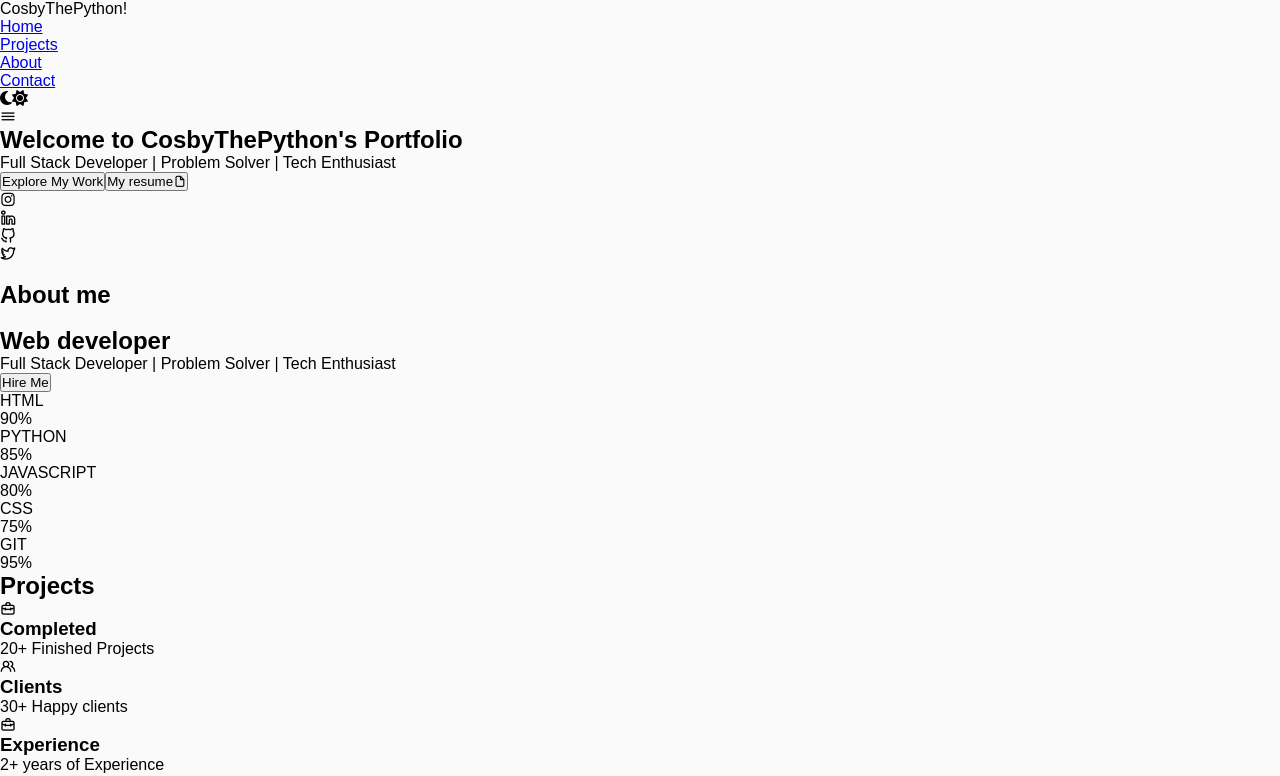
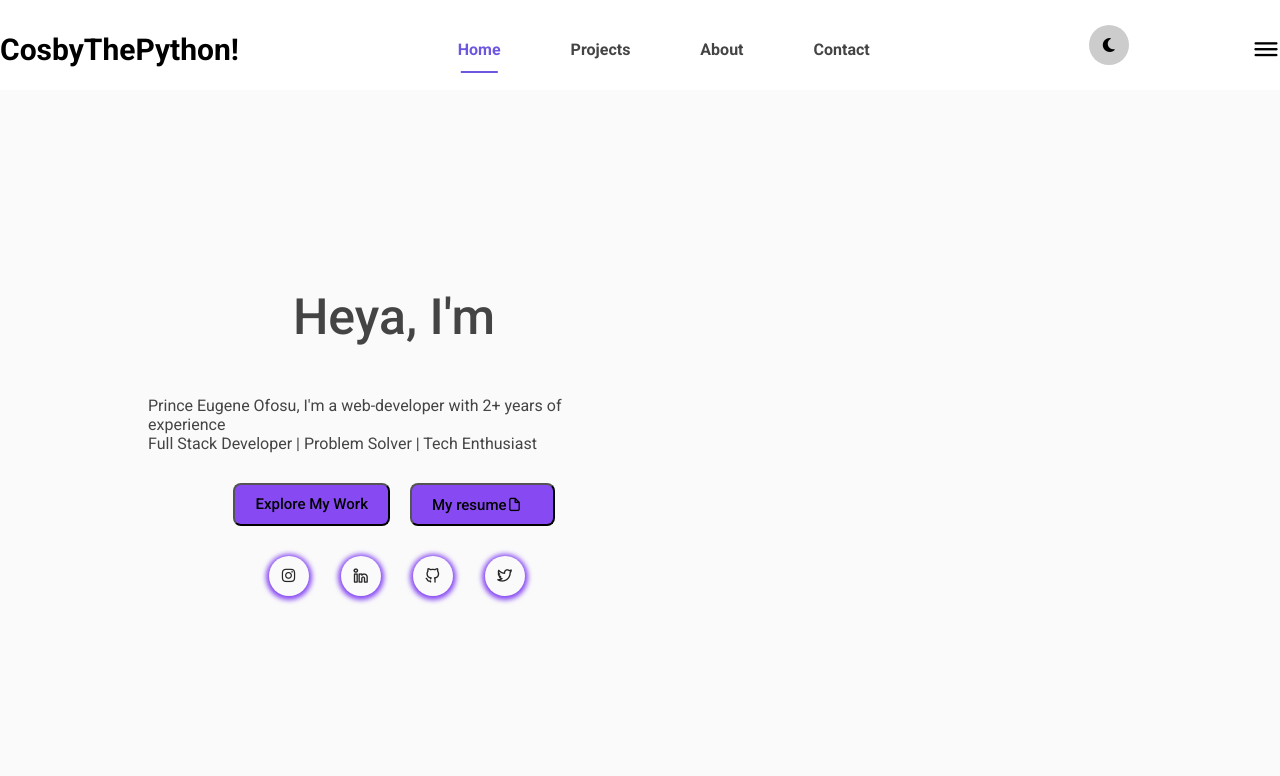
Before and after one commit to Pcosby5/react_journey, a React (Create React App) app in the folder cosby-the-python-portfolio/: page / in a window 1280 px wide. Shown: the top 776 px of the page. Built offline with nearby package versions, Linux system fonts and the light colour scheme; a web font is replaced by a local one.

Commit message:
styling nav and hero

```diff
--- a/cosby-the-python-portfolio/src/components/ContactForm.js
+++ b/cosby-the-python-portfolio/src/components/ContactForm.js
@@ -2,6 +2,7 @@ import React from 'react'
 
 const ContactForm = () => {
   return (
+    <main className="wrapper">
         <section className="section" id="contact">
             <div className="top-header">
                 <h1>Let's work together</h1>
@@ -35,8 +36,8 @@ const ContactForm = () => {
                     </div>
                 </div>
             </div>
-
         </section>
+    </main>
   )
 }
 
--- a/cosby-the-python-portfolio/src/components/Header.css
+++ b/cosby-the-python-portfolio/src/components/Header.css
@@ -1,24 +1,114 @@
-/* header {
-    background-color: #333;
-    padding: 10px 0;
+.container {
+    width: 100%;
+    position: relative;
 }
 
-nav ul {
-    list-style: none;
+nav {
+    position: fixed;
     display: flex;
-    justify-content: space-around;
+    justify-content: space-between;
+    width: 100%;
+    height: 90px;
+    line-height: 100px;
+    background: var(--nav-color);
+    padding-inline: 10wv;
+    transition: 0.3s;
+    z-index: 100;
+
+}
+
+.nav-logo {
+    position: relative;
+}
+
+.nav-name {
+    font-size: 30px;
+    font-weight: 600;
+    color: var(--logo-color);
+}
+
+.nav-menu,
+.nav_menu_list {
+    display: flex;
+    column-gap: -30px;
+}
+
+.nav-menu,
+.nav_list {
+    text-decoration: none;
+    color: var(--text-color);
+    font-weight: 600;
+    padding-inline: 15px;
+    margin-inline: 20px;
+    position: relative;
 }
 
 nav ul li {
-    margin: 0 15px;
+    list-style: none;
+
 }
 
-nav ul li a {
-    color: white;
-    text-decoration: none;
-    font-weight: bold;
+.active-link {
+    position: relative;
+    color: var(--first-color);
+    transition: 0.3s;
+
+
 }
 
-nav ul li a:hover {
-    color: #ddd;
-} */
+.active-link::after {
+    content: "";
+    position: absolute;
+    left: 50%;
+    bottom: -15px;
+    transform: translate(-50%, -50%);
+    width: 50%;
+    height: 2px;
+    background: var(--first-color);
+}
+.nav-menu-btn {
+    display: flex;
+}
+
+.nav-menu-btn i {
+    font-size: 28px;
+    cursor: pointer;
+    color: var(--nav-icon);
+}
+
+.mode {
+    display: flex;
+    align-items: center;
+    margin-right: -2%;
+
+}
+
+.moon-sun {
+    position: relative;
+    display: flex;
+    align-items: center;
+    justify-content: center;
+    height: 40px;
+    width: 40px;
+    border-radius: 30px;
+    cursor: pointer;
+    background: var(--mode-color);
+
+}
+.moon-sun :is(#moon,#sun) {
+    position: absolute;
+    transition: .2s ease-in-out;
+
+}
+
+#sun {
+    opacity: 0;
+}
+
+body.dark #sun {
+    opacity: 1;
+}
+
+body.dark #moon {
+    opacity: 0;
+}
--- a/cosby-the-python-portfolio/src/components/Header.js
+++ b/cosby-the-python-portfolio/src/components/Header.js
@@ -1,27 +1,35 @@
-import { Link } from 'react-router-dom';
+import { NavLink } from 'react-router-dom';
 import './Header.css';  // Optional: for adding custom styles
 
 function Header() {
   return (
-    <header>
-      <nav>
-        <div className='nav_logo'>
-            <p>CosbyThePython!</p>
+    <header className="container">
+      <nav id="header">
+        <div className='nav-logo'>
+            <p className="nav-name">CosbyThePython!</p>
         </div>
+
+        <div className="nav-menu" id="myNavMenu">
           <ul className='nav_menu_list'>
             <li>
-            <Link to="/" className='nav_list'>Home</Link>
+              <NavLink
+                to="/"
+                className={({ isActive }) => isActive ? 'nav_list active-link' : 'nav_list'}
+              >
+                Home
+              </NavLink>
             </li>
             <li>
-            <Link to="/projects" className='nav_list'>Projects</Link>
+              <NavLink to="/projects" className='nav_list'>Projects</NavLink>
             </li>
             <li>
-            <Link to="/about" className='nav_list'>About</Link>
+              <NavLink to="/about" className='nav_list'>About</NavLink>
             </li>
             <li>
-            <Link to="/contact" className='nav_list'>Contact</Link>
+              <NavLink to="/contact" className='nav_list'>Contact</NavLink>
             </li>
           </ul>
+        </div>
 
         {/* dark mode */}
         <div className="mode">
@@ -34,6 +42,7 @@ function Header() {
         <div className='nav-menu-btn'>
             <i className='uil uil-bars' ></i>
         </div>
+
       </nav>
     </header>
   );
--- a/cosby-the-python-portfolio/src/components/Hero.css
+++ b/cosby-the-python-portfolio/src/components/Hero.css
@@ -0,0 +1,118 @@
+.hero {
+    position: relative;
+    display: flex;
+    height: 100vh;
+    min-height: 700px;
+
+}
+
+.hero-content {
+    position: relative;
+    display: flex;
+    justify-content: center;
+    align-items: center;
+    flex-direction: column;
+    width: 50%;
+    padding-left: 20px;
+    margin-top: 10%;
+
+}
+/*
+.social_icons {
+    display: flex;
+    gap: 1rem;
+    margin-top: 2rem;
+} */
+.hero-content .hello {
+    font-size: 50px;
+    font-weight: 500;
+    margin-bottom: 20px;
+    color: var(--text-color);
+
+}
+
+.hero-name {
+    font-size: 50px;
+    font-weight: 600;
+    margin-block: 20px;
+    color: #8749f2;
+    margin-bottom: 10px;
+
+}
+
+.typedText {
+    font-family: Verdana, Geneva, Tahoma, sans-serif;
+    color: #8749f2;
+    font-size: 8px;
+    font-weight: 600;
+    text-transform: capitalize;
+}
+
+.hero-text-info {
+    font-size: 16px;
+    margin-bottom: 30px;
+    color: var(--text-color);
+}
+
+.hero-text-btn {
+    display:flex;
+    border-radius: 8px;
+    cursor: pointer;
+    gap: 20px;
+    /* font-size: 15px;
+    padding: 10px 20px; */
+
+}
+
+.hero-btn {
+    text-decoration: none;
+    font-size: 15px;
+    padding: 10px 20px;
+    cursor: pointer;
+    border-radius: 8px;
+    background: #8749f2;
+    font-weight: 500;
+    transition: all 0.5s ease;
+
+
+}
+
+.hero-btn i {
+    margin-right: 10px;
+
+}
+
+i {
+    font-size: 16px;
+}
+
+.social_icons {
+    display: flex;
+    margin-top: 30px;
+    margin-left: 5px;
+    gap: 32px;
+}
+
+.social_icons .icon {
+    display: flex;
+    justify-content: center;
+    align-items: center;
+    width: 40px;
+    height: 40px;
+    color: var(--icon-color);
+    border-radius: 50%;
+    box-shadow: 0px 1px 5px 3px #8749f2;
+    cursor: pointer;
+
+}
+
+.icon_circle {
+    position: absolute;
+    transform: transform(-50%, -50%);
+    width: 40px;
+    height: 40px;
+    border-radius: 50px;
+    animation: iconSlide 4s infinite alternate;
+
+
+}
--- a/cosby-the-python-portfolio/src/components/Hero.js
+++ b/cosby-the-python-portfolio/src/components/Hero.js
@@ -3,16 +3,31 @@ import './Hero.css';  // Optional for styling
 
 function Hero() {
   return (
+    <main className="wrapper">
       <section className="hero" id="home">
         <div className="hero-content">
-        <h1>Welcome to CosbyThePython's Portfolio</h1>
+          <div className="hello">
+            <p>Heya, I'm</p>
+          </div>
+
+          <div className="hero-name">
+            <span className="typedText"></span>
+          </div>
+
+          <div className="hero-text-info">
+            <p>Prince Eugene Ofosu, I'm a web-developer with 2+ years of experience</p>
             <p>Full Stack Developer | Problem Solver | Tech Enthusiast</p>
+          </div>
+
+          <div className="hero-text-btn">
             <button className="hero-btn">Explore My Work</button>
-         <button className="hero-cv">My resume<i className="uil uil-file"></i>
+            <button className="hero-btn">My resume<i className="uil uil-file"></i>
             </button>
           </div>
 
+
           <div className="social_icons">
+            <div className="icon_circle"></div>
             <div className="icon"><i className="uil uil-instagram"></i></div>
             <div className="icon"><i className="uil uil-linkedin-alt"></i></div>
             <div className="icon"><i className="uil uil-github-alt"></i></div>
@@ -23,9 +38,13 @@ function Hero() {
             <div className="image">
                 <img src="" alt=""></img>
             </div>
+          </div>
+        </div>
 
-      </div>
+
+
       </section>
+    </main>
   );
 }
 
--- a/cosby-the-python-portfolio/src/components/ProjectCard.js
+++ b/cosby-the-python-portfolio/src/components/ProjectCard.js
@@ -2,6 +2,7 @@ import React from 'react';
 
 const ProjectCard = () => {
   return (
+    <main className="wrapper">
         <section className="section" id="projects">
             <div className="top-header">
                 <h1>Projects</h1>
@@ -29,6 +30,7 @@ const ProjectCard = () => {
             </div>
 
         </section>
+    </main>
   );
 }
 
--- a/cosby-the-python-portfolio/src/pages/About.js
+++ b/cosby-the-python-portfolio/src/pages/About.js
@@ -1,6 +1,7 @@
 export default function About() {
   return (
-    <>
+
+      <main className="wrapper">
         <section className="section" id="about">
           <div className="top-header">
             <h1>About me</h1>
@@ -69,6 +70,6 @@ export default function About() {
 
           </div>
         </section>
-    </>
+    </main>
   )
 }
--- a/cosby-the-python-portfolio/src/styles/main.css
+++ b/cosby-the-python-portfolio/src/styles/main.css
@@ -2,7 +2,7 @@
     margin: 0;
     padding: 0;
     box-sizing: border-box;
-    font-family: "Poppins", sans-serif;
+    font-family: "Roboto", sans-serif;
 }
 
 :root {
@@ -28,3 +28,29 @@
 body {
     background: var(--body-color);
 }
+
+/*--dark mode--*/
+
+body.dark {
+    --body-color: #202425;
+
+    --box-color: #fff;
+    --nav-color: #262425;
+    --nav-icon: #fff;
+    --logo-color: #fff;
+
+    --text-color: #fff;
+    --color-white: #242526;
+
+    --icon-color: #8749f2;
+    --mode-color: #fff;
+
+}
+
+html {
+    scroll-behavior: smooth;
+}
+
+.wrapper {
+    padding-inline: 10vw;
+}
```
Lines whose indentation alone changed are shown as unchanged.
